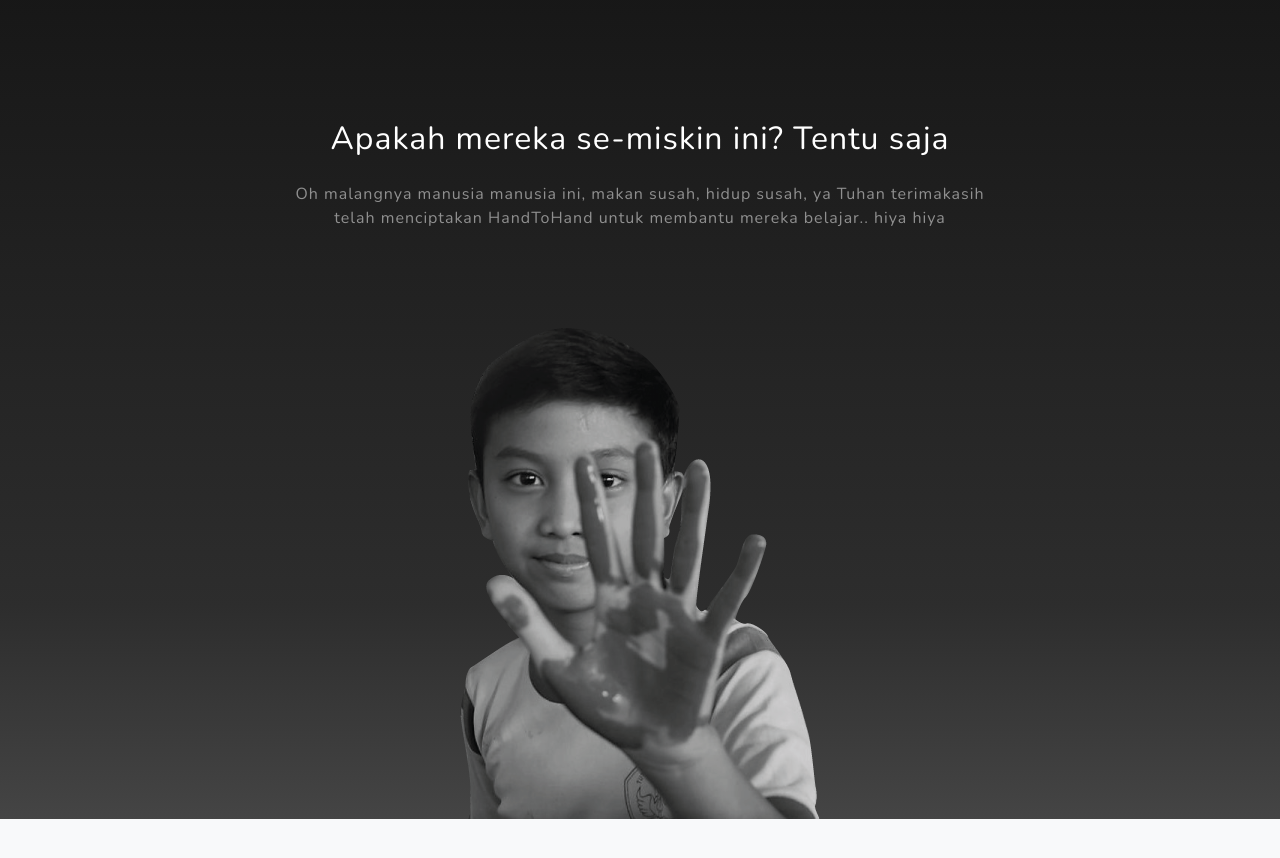
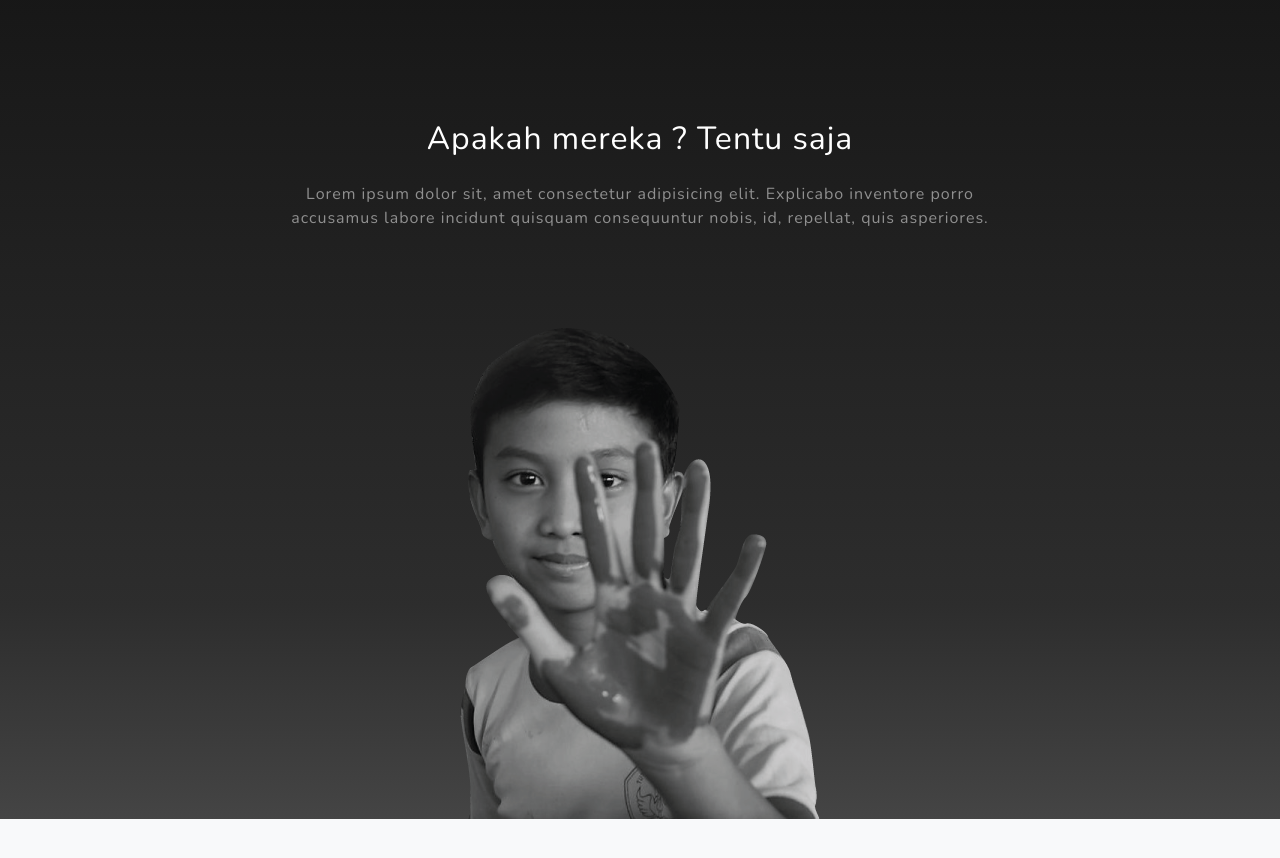
Before and after one commit to amartya18/cbwebsite, a website: page index.html in a window 1280 px wide. Shown: the part 840-1698 px from the top of the page. Drawn offline with nearby package versions, Linux system fonts and the light colour scheme.

```diff
--- a/index.html
+++ b/index.html
@@ -61,9 +61,8 @@
         <div class="container">
           <div class="row">
             <div class="col-lg-8 mx-auto">
-              <h2 class="text-white mb-4">Apakah mereka se-miskin ini? Tentu saja</h2>
-              <p class="text-white-50">Oh malangnya manusia manusia ini, makan susah, hidup susah, ya Tuhan terimakasih telah
-                  menciptakan HandToHand untuk membantu mereka belajar.. hiya hiya
+              <h2 class="text-white mb-4">Apakah mereka ? Tentu saja</h2>
+              <p class="text-white-50">Lorem ipsum dolor sit, amet consectetur adipisicing elit. Explicabo inventore porro accusamus labore incidunt quisquam consequuntur nobis, id, repellat, quis asperiores.
               </p>
             </div>
           </div>
```
Also changed, not shown: 1 other file.
